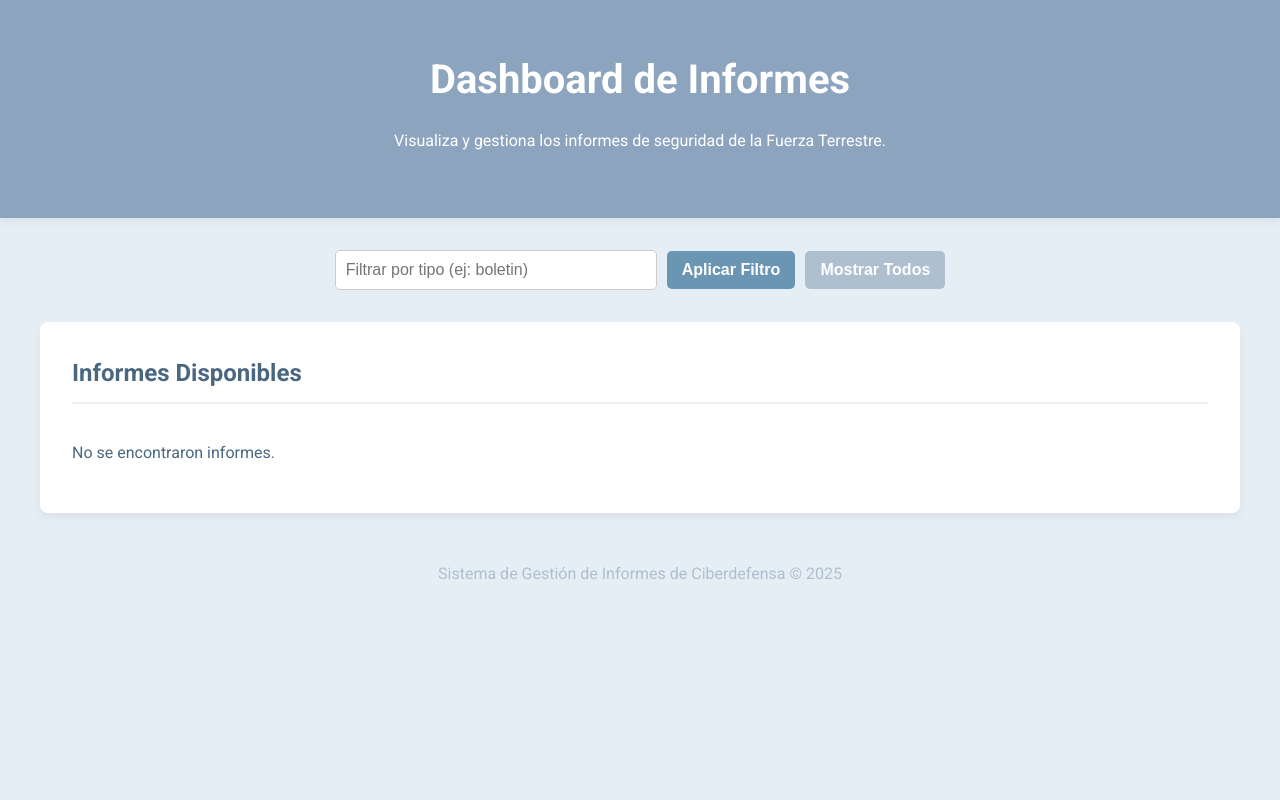
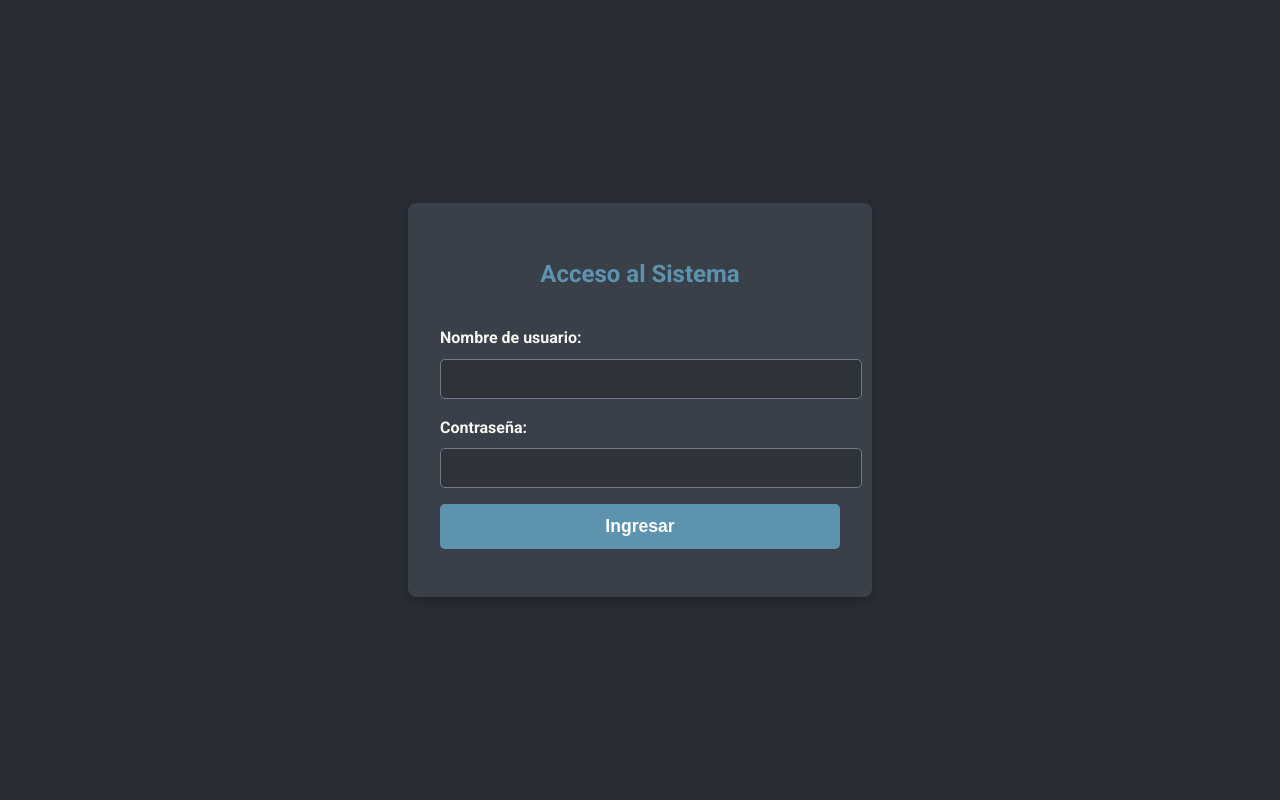
Before and after one commit to Mundrack/mi_sistema_informes, a Flask app: page / in a window 1280 px wide. Run offline with Flask 3, Linux system fonts and the light colour scheme; data that the repository does not hold is empty.

Commit message:
actualization the stiles and crear de login

```diff
--- a/app.py
+++ b/app.py
@@ -19,4 +19,11 @@ db = SQLAlchemy(app)
 bcrypt = Bcrypt(app)
 
 # Importa el archivo de rutas para que los endpoints sean registrados
-from routes import * # <--- Agrega esta línea
+from routes import *
+
+# RUTA PARA EL DASHBOARD (la futura página principal)
+@app.route('/dashboard')
+def dashboard_page():
+    return render_template('dashboard.html')
+
+from routes import *
--- a/routes.py
+++ b/routes.py
@@ -406,9 +406,9 @@ def eliminar_informe(informe_id):
         return jsonify({"error": f"Ocurrió un error al eliminar el informe: {str(e)}"}), 500
 
 # =========================================================
-# RUTA PARA SERVIR LA PÁGINA PRINCIPAL
+# RUTA PARA SERVIR LA PÁGINA DE LOGIN
 # =========================================================
 
 @app.route('/')
 def home_page():
-    return render_template('index.html')
+    return render_template('login.html')
--- a/static/css/style.css
+++ b/static/css/style.css
@@ -1,15 +1,15 @@
-/* Paleta de colores pastel y relajantes */
+/* Paleta de colores cálidos y suaves */
 :root {
-    --bg-color: #e6eef5;
-    --text-color: #4a6782;
-    --primary-color: #8da4be;
-    --secondary-color: #aebfd0;
-    --accent-color: #6a96b3;
-    --card-bg: #fff;
-    --shadow-light: 0 4px 8px rgba(0,0,0,0.05);
+    --bg-color: #282c34; /* Gris oscuro para un fondo relajante */
+    --text-color: #f8f8f2; /* Gris claro para las letras */
+    --primary-color: #5d93af; /* Azul suave para elementos principales */
+    --secondary-color: #727b87; /* Gris azulado para acentos y bordes */
+    --accent-color: #a1c8d7; /* Azul más claro para botones y hover */
+    --card-bg: #3a4049; /* Gris más claro para las tarjetas */
+    --shadow-light: 0 4px 8px rgba(0,0,0,0.2);
 }
 
-/* Estilos Generales */
+/* Estilos Generales y Tipografía */
 body {
     font-family: 'Roboto', sans-serif;
     background-color: var(--bg-color);
@@ -17,6 +17,9 @@ body {
     margin: 0;
     padding: 0;
     line-height: 1.6;
+    display: flex;
+    flex-direction: column;
+    min-height: 100vh;
 }
 
 .container {
@@ -25,11 +28,72 @@ body {
     padding: 0 20px;
 }
 
-/* Encabezado */
+/* Estilos del Formulario de Login */
+.login-container {
+    display: flex;
+    flex-direction: column;
+    align-items: center;
+    justify-content: center;
+    flex-grow: 1;
+}
+
+.login-card {
+    background-color: var(--card-bg);
+    padding: 2rem;
+    border-radius: 8px;
+    box-shadow: var(--shadow-light);
+    width: 100%;
+    max-width: 400px;
+}
+
+.login-card h2 {
+    text-align: center;
+    color: var(--primary-color);
+    margin-bottom: 2rem;
+}
+
+.form-group {
+    margin-bottom: 1rem;
+}
+
+.form-group label {
+    display: block;
+    margin-bottom: 0.5rem;
+    font-weight: bold;
+}
+
+.form-group input {
+    width: 100%;
+    padding: 10px;
+    border: 1px solid var(--secondary-color);
+    border-radius: 5px;
+    background-color: #2e3239;
+    color: var(--text-color);
+    font-size: 1rem;
+}
+
+.btn-login {
+    width: 100%;
+    padding: 12px;
+    border: none;
+    border-radius: 5px;
+    background-color: var(--primary-color);
+    color: #fff;
+    font-size: 1.1rem;
+    font-weight: bold;
+    cursor: pointer;
+    transition: background-color 0.3s ease;
+}
+
+.btn-login:hover {
+    background-color: var(--accent-color);
+}
+
+/* Estilos para el Dashboard (futuro) */
 .header {
     background-color: var(--primary-color);
     color: #fff;
-    padding: 3rem 0;
+    padding: 2rem 0;
     text-align: center;
     box-shadow: var(--shadow-light);
 }
@@ -39,7 +103,6 @@ body {
     font-size: 2.5rem;
 }
 
-/* Sección de Filtros */
 .filters {
     padding: 2rem 0;
     display: flex;
@@ -50,11 +113,13 @@ body {
 
 .filters input {
     padding: 10px;
-    border: 1px solid #ccc;
+    border: 1px solid var(--secondary-color);
     border-radius: 5px;
     font-size: 1rem;
     flex: 1;
     max-width: 300px;
+    background-color: var(--card-bg);
+    color: var(--text-color);
 }
 
 .btn {
@@ -67,47 +132,27 @@ body {
     transition: background-color 0.3s ease;
 }
 
-#filterButton {
-    background-color: var(--accent-color);
+.btn-primary {
+    background-color: var(--primary-color);
     color: #fff;
 }
 
-#filterButton:hover {
-    background-color: #5a85a0;
+.btn-primary:hover {
+    background-color: var(--accent-color);
 }
 
-#clearFilterButton {
+.btn-secondary {
     background-color: var(--secondary-color);
     color: #fff;
 }
 
-#clearFilterButton:hover {
-    background-color: #9aa8b5;
-}
-
-/* Lista de Informes */
-.reports-list {
-    background-color: #fff;
-    padding: 2rem;
-    border-radius: 8px;
-    box-shadow: var(--shadow-light);
-}
-
-.list-title {
-    margin-top: 0;
-    border-bottom: 2px solid #eee;
-    padding-bottom: 10px;
-}
-
-.report-grid {
-    display: grid;
-    grid-template-columns: repeat(auto-fill, minmax(300px, 1fr));
-    gap: 20px;
+.btn-secondary:hover {
+    background-color: #6a7480;
 }
 
 .report-card {
     background-color: var(--card-bg);
-    border: 1px solid #eee;
+    border: 1px solid var(--secondary-color);
     border-radius: 8px;
     padding: 20px;
     box-shadow: var(--shadow-light);
@@ -116,17 +161,12 @@ body {
 
 .report-card:hover {
     transform: translateY(-5px);
-    box-shadow: 0 8px 16px rgba(0,0,0,0.1);
+    box-shadow: 0 8px 16px rgba(0,0,0,0.2);
 }
 
 .report-card h3 {
     margin-top: 0;
-    color: var(--primary-color);
-}
-
-.report-card p {
-    margin: 5px 0;
-    font-size: 0.9rem;
+    color: var(--accent-color);
 }
 
 .report-meta {
@@ -135,14 +175,9 @@ body {
     font-size: 0.8rem;
 }
 
-#loadingMessage {
-    text-align: center;
-    color: var(--secondary-color);
-}
-
-/* Pie de Página */
 .footer {
     text-align: center;
     padding: 2rem 0;
     color: var(--secondary-color);
+    margin-top: auto;
 }
--- /dev/null
+++ b/static/js/login.js
@@ -0,0 +1,34 @@
+document.addEventListener('DOMContentLoaded', () => {
+    const loginForm = document.getElementById('loginForm');
+    const messageElement = document.getElementById('message');
+
+    loginForm.addEventListener('submit', async (e) => {
+        e.preventDefault();
+
+        const username = document.getElementById('username').value;
+        const password = document.getElementById('password').value;
+
+        const response = await fetch('/login', {
+            method: 'POST',
+            headers: {
+                'Content-Type': 'application/json'
+            },
+            body: JSON.stringify({ nombre_usuario: username, contrasena: password })
+        });
+
+        const data = await response.json();
+
+        if (response.ok) {
+            messageElement.style.color = 'green';
+            messageElement.textContent = '¡Login exitoso! Redirigiendo...';
+            // Aquí, en un sistema real, guardaríamos un token y redirigiríamos.
+            // Por ahora, solo te mostraremos el mensaje de éxito.
+            setTimeout(() => {
+                window.location.href = '/dashboard';
+            }, 1500);
+        } else {
+            messageElement.style.color = 'red';
+            messageElement.textContent = data.error;
+        }
+    });
+});
--- /dev/null
+++ b/templates/login.html
@@ -0,0 +1,28 @@
+<!DOCTYPE html>
+<html lang="es">
+<head>
+    <meta charset="UTF-8">
+    <meta name="viewport" content="width=device-width, initial-scale=1.0">
+    <title>Login - Sistema de Informes</title>
+    <link rel="stylesheet" href="{{ url_for('static', filename='css/style.css') }}">
+    <link href="https://fonts.googleapis.com/css2?family=Roboto:wght@400;700&display=swap" rel="stylesheet">
+</head>
+<body class="login-container">
+    <div class="login-card">
+        <h2>Acceso al Sistema</h2>
+        <form id="loginForm">
+            <div class="form-group">
+                <label for="username">Nombre de usuario:</label>
+                <input type="text" id="username" name="username" required>
+            </div>
+            <div class="form-group">
+                <label for="password">Contraseña:</label>
+                <input type="password" id="password" name="password" required>
+            </div>
+            <button type="submit" class="btn-login">Ingresar</button>
+            <p id="message" style="text-align:center; color:red; margin-top:1rem;"></p>
+        </form>
+    </div>
+    <script src="{{ url_for('static', filename='js/login.js') }}"></script>
+</body>
+</html>
```
